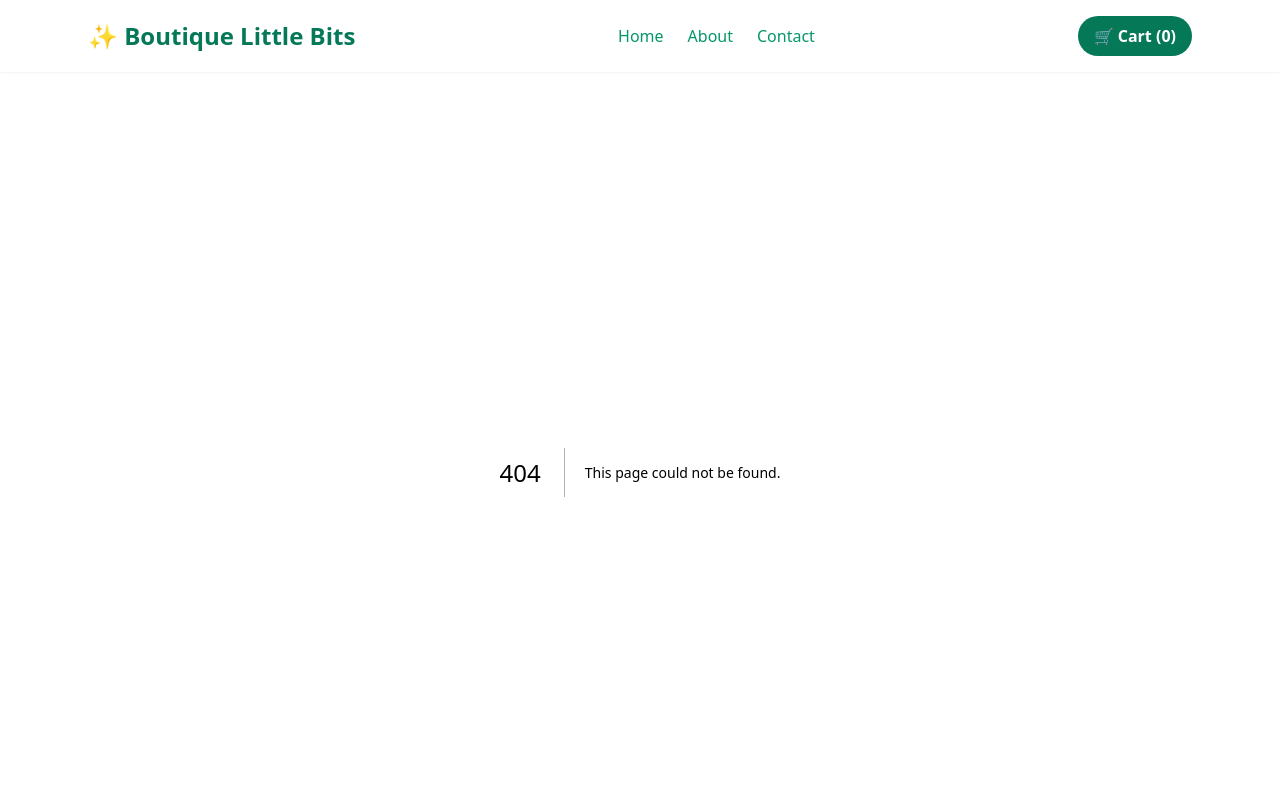
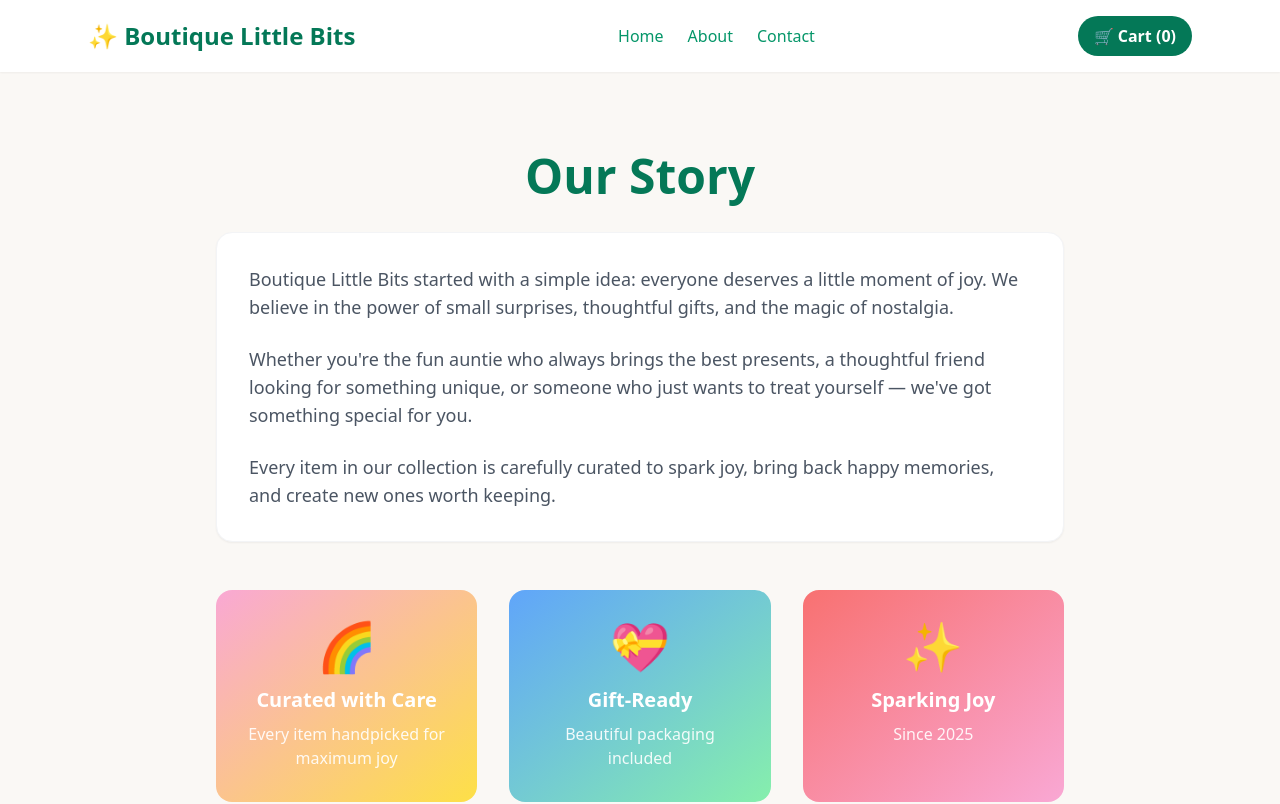
Before and after one commit to BoutiqueLittleBits-Admin/littlebits-hub, a Next.js app: page /about in a window 1280 px wide. Before the commit this address had no page. Shown: the top 804 px of the page. Built offline with nearby package versions, Linux system fonts and the light colour scheme.

Commit message:
Create page.js

```diff
--- /dev/null
+++ b/app/about/page.js
@@ -0,0 +1,45 @@
+export default function AboutPage() {
+  return (
+    <div className="min-h-screen">
+      <section className="max-w-4xl mx-auto py-20 px-6">
+        <h1 className="text-5xl font-bold text-emerald-700 mb-8 text-center">
+          Our Story
+        </h1>
+
+        <div className="bg-white rounded-2xl shadow-sm border border-gray-100 p-8 mb-12">
+          <p className="text-lg text-gray-600 mb-6">
+            Boutique Little Bits started with a simple idea: everyone deserves a little moment of joy.
+            We believe in the power of small surprises, thoughtful gifts, and the magic of nostalgia.
+          </p>
+          <p className="text-lg text-gray-600 mb-6">
+            Whether you're the fun auntie who always brings the best presents, a thoughtful friend
+            looking for something unique, or someone who just wants to treat yourself — we've got
+            something special for you.
+          </p>
+          <p className="text-lg text-gray-600">
+            Every item in our collection is carefully curated to spark joy, bring back happy memories,
+            and create new ones worth keeping.
+          </p>
+        </div>
+
+        <div className="grid grid-cols-1 md:grid-cols-3 gap-8 text-center">
+          <div className="bg-gradient-to-br from-pink-300 to-yellow-300 rounded-2xl p-8">
+            <div className="text-5xl mb-4">🌈</div>
+            <h3 className="text-xl font-bold text-white mb-2">Curated with Care</h3>
+            <p className="text-white/90">Every item handpicked for maximum joy</p>
+          </div>
+          <div className="bg-gradient-to-br from-blue-400 to-green-300 rounded-2xl p-8">
+            <div className="text-5xl mb-4">💝</div>
+            <h3 className="text-xl font-bold text-white mb-2">Gift-Ready</h3>
+            <p className="text-white/90">Beautiful packaging included</p>
+          </div>
+          <div className="bg-gradient-to-br from-red-400 to-pink-300 rounded-2xl p-8">
+            <div className="text-5xl mb-4">✨</div>
+            <h3 className="text-xl font-bold text-white mb-2">Sparking Joy</h3>
+            <p className="text-white/90">Since 2025</p>
+          </div>
+        </div>
+      </section>
+    </div>
+  );
+}
```
